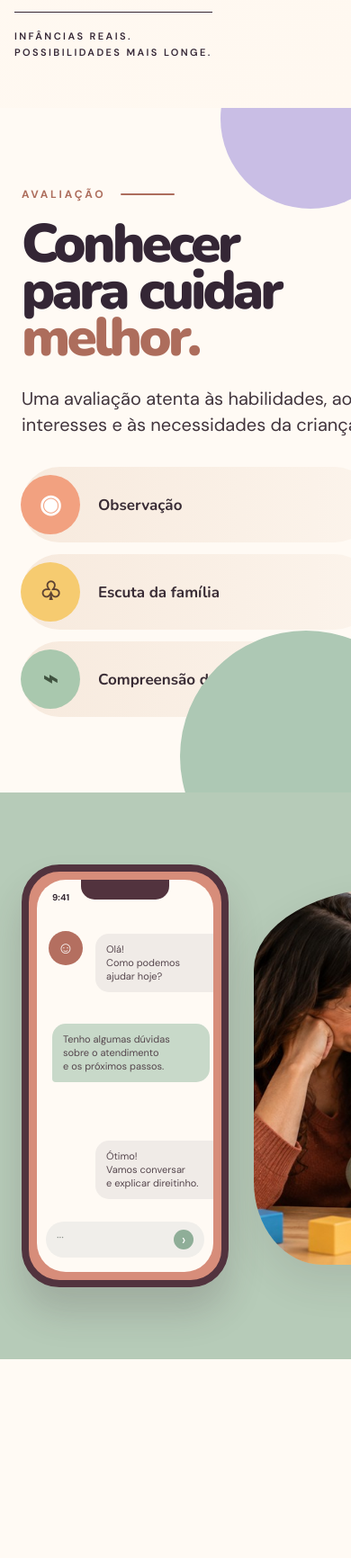
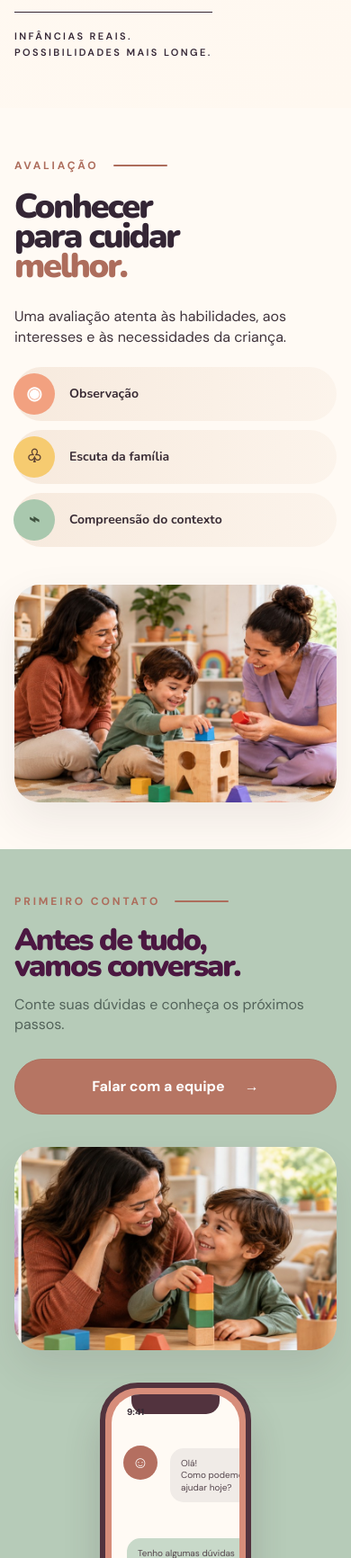
Before and after one commit to servicosdev7/ABAAA, a plain HTML site: page abordagem.html in a window 390 px wide. Shown: the part 1580-3312 px from the top of the page at 90% size. Before the commit the page ends 3091 px from the top, so only its background shows below. Drawn offline with nearby package versions, Linux system fonts and the light colour scheme.

Commit message:
Corrige responsividade mobile em Abordagem, Sobre e rodapé
Grids com colunas de largura fixa nao colapsavam em telas estreitas,
cortando conteudo (texto, CTA e e-mail de contato) fora da area visivel.

Co-Authored-By: Claude Sonnet 5 <noreply@anthropic.com>

```diff
--- a/abordagem.css
+++ b/abordagem.css
@@ -150,6 +150,14 @@
   .approach-layout { grid-template-columns: 1fr; }
   .approach-photo { width: min(620px, 100%); height: 360px; margin-left: auto; }
   .approach-ring, .approach-loop { opacity: .65; }
+  .assessment-inner { grid-template-columns: 1fr; gap: 42px; }
+  .assessment-copy > p, .assessment-points { max-width: 100%; }
+  .assessment-photo { width: 100%; height: min(430px, 60vw); min-height: 280px; }
+  .contact-first-inner { grid-template-columns: 1fr; gap: 36px; }
+  .contact-first-copy { order: 1; max-width: 100%; }
+  .contact-first-photo { order: 2; width: 100%; height: min(400px, 55vw); min-height: 260px; margin: 0 auto; }
+  .phone-mockup { order: 3; margin: 0 auto; }
+  .paper-plane { top: -68px; right: 0; font-size: 64px; }
 }
 @media (max-width: 900px) {
   .approach-header .nav-wrap { height: 76px; }
@@ -171,6 +179,17 @@
   .stage-card { min-height: 245px; }
   .stage-card::before, .stage-card::after { display: none; }
   .approach-note { margin-top: 36px; }
+  .assessment-section { padding: 64px 20px; }
+  .assessment-copy h2 { font-size: clamp(42px, 9vw, 64px); }
+  .assessment-copy > p { font-size: 17px; }
+  .assessment-points { gap: 10px; margin-top: 26px; }
+  .assessment-points li { min-height: 58px; gap: 16px; font-size: 15px; }
+  .point-icon { width: 54px; height: 54px; font-size: 23px; }
+  .contact-first-section { padding: 56px 20px; }
+  .contact-first-copy h2 { font-size: clamp(38px, 8vw, 58px); }
+  .contact-first-copy > p { margin-top: 16px; font-size: 17px; }
+  .contact-first-copy .button { margin-top: 26px; }
+  .phone-mockup { width: 200px; height: 410px; transform: rotate(0); }
 }
 @media (max-width: 520px) {
   .approach-header .nav-wrap { height: 70px; }
@@ -188,6 +207,23 @@
   .approach-ring { top: -100px; right: -190px; transform: scale(.75); }
   .approach-loop { top: -160px; right: -260px; transform: scale(.72) rotate(24deg); }
   .approach-orb { display: none; }
+  .assessment-section { padding: 52px 16px; }
+  .assessment-copy h2 { font-size: 38px; }
+  .assessment-copy > p { font-size: 16px; }
+  .assessment-points { margin-top: 22px; }
+  .assessment-points li { min-height: 52px; padding: 7px 16px 7px 0; font-size: 14px; }
+  .point-icon { width: 46px; height: 46px; font-size: 20px; }
+  .assessment-photo { height: 62vw; min-height: 220px; border-radius: 28px; }
+  .assessment-heart { display: none; }
+  .assessment-orb { display: none; }
+  .contact-first-section { padding: 46px 16px; }
+  .contact-first-copy h2 { font-size: 34px; }
+  .contact-first-copy > p { font-size: 16px; }
+  .contact-first-copy .button { width: 100%; }
+  .contact-first-photo { height: 58vw; min-height: 200px; border-radius: 28px; }
+  .phone-mockup { width: 168px; height: 344px; border-width: 6px; padding: 7px; }
+  .chat-bubble { font-size: 10px; }
+  .paper-plane { display: none; }
 }
 @media (prefers-reduced-motion: reduce) {
   .approach-copy, .stage-card, .approach-photo { animation: none; }
--- a/hero.css
+++ b/hero.css
@@ -550,7 +550,7 @@
 .footer-brand p { max-width: 390px; margin: 24px 0 0; color: rgba(255,250,244,.72); font-size: 14px; line-height: 1.65; }
 .footer-column h3 { margin: 8px 0 20px; color: #f4c96f; font: 900 14px/1 "Nunito", sans-serif; letter-spacing: .08em; text-transform: uppercase; }
 .footer-column nav, .footer-column { display: flex; align-items: flex-start; flex-direction: column; gap: 12px; }
-.footer-column a, .footer-column address { color: rgba(255,250,244,.82); font-size: 14px; font-style: normal; line-height: 1.55; transition: color .25s ease; }
+.footer-column a, .footer-column address { color: rgba(255,250,244,.82); font-size: 14px; font-style: normal; line-height: 1.55; overflow-wrap: anywhere; transition: color .25s ease; }
 .footer-column a:hover { color: #fff; }
 .footer-bottom {
   display: flex;
@@ -690,7 +690,7 @@
   .footer-cta-wrap { padding: 50px 20px 0; }
   .footer-cta { align-items: flex-start; flex-direction: column; gap: 28px; padding: 46px 38px; }
   .footer-main { padding: 58px 20px 26px; }
-  .footer-grid { grid-template-columns: 1.3fr 1fr; gap: 42px 32px; }
+  .footer-grid { grid-template-columns: minmax(0, 1.3fr) minmax(0, 1fr); gap: 42px 32px; }
   .footer-bottom { margin-top: 44px; }
 }
 @media (max-width: 520px) {
@@ -744,7 +744,7 @@
   .footer-cta h2 { font-size: 35px; }
   .footer-cta-button { width: 100%; min-height: 54px; padding: 14px 18px; font-size: 14px; }
   .footer-main { padding: 48px 16px 24px; }
-  .footer-grid { grid-template-columns: 1fr 1fr; gap: 36px 22px; }
+  .footer-grid { grid-template-columns: repeat(2, minmax(0, 1fr)); gap: 36px 22px; }
   .footer-brand { grid-column: 1 / -1; }
   .footer-brand strong { font-size: 44px; }
   .footer-column:last-child { grid-column: 1 / -1; }
```
Also changed, not shown: pagina.css.
